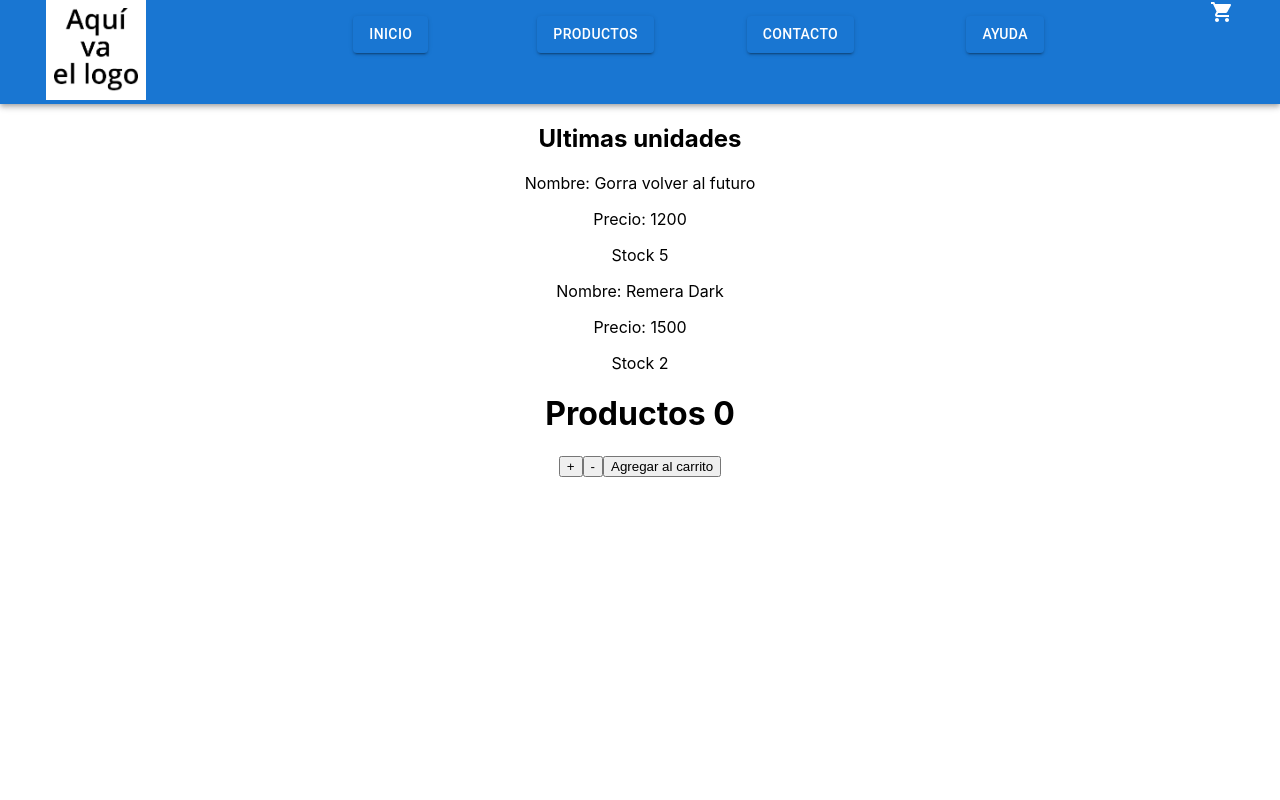
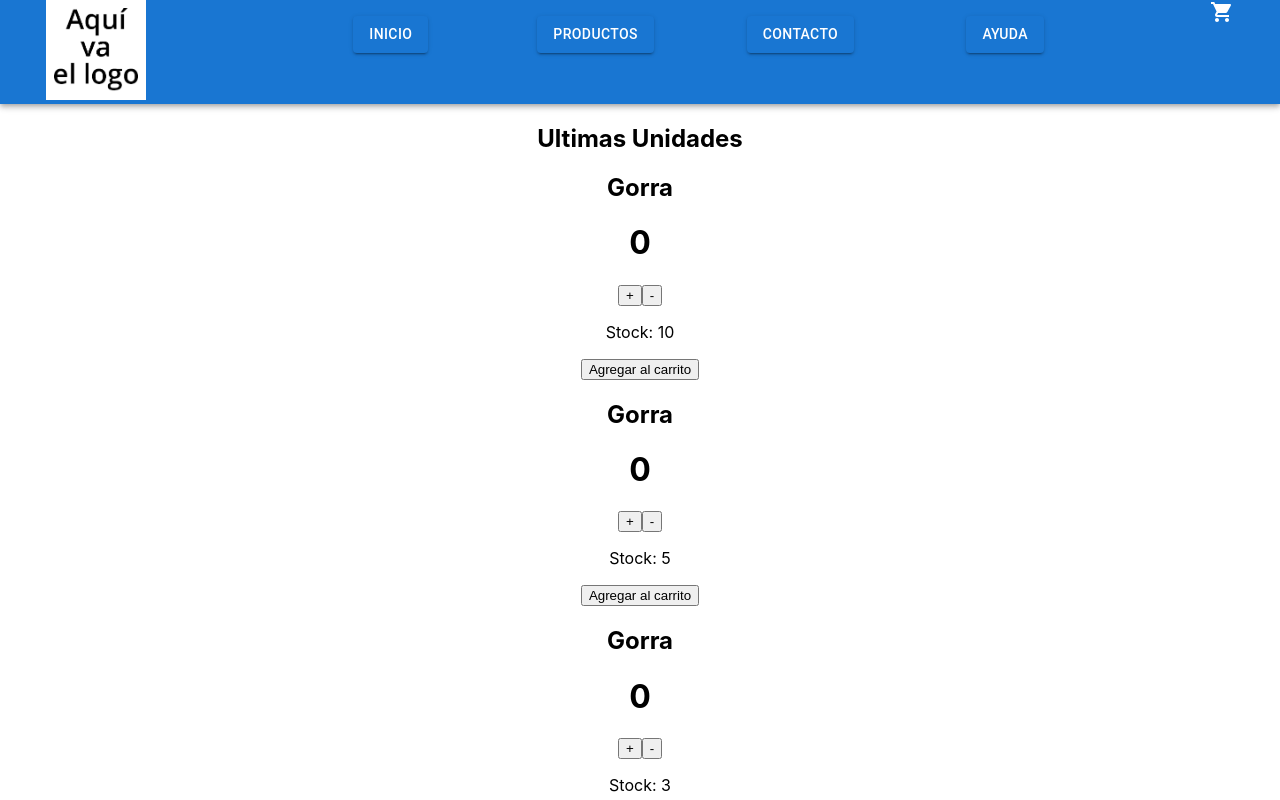
Before and after one commit to belchavez/E-commerce-personalizados, a React (Create React App) app: page / in a window 1280 px wide. Shown: the top 800 px of the page. Built offline with nearby package versions, Linux system fonts and the light colour scheme.

Commit message:
Desafio 5 actualizado

```diff
--- a/src/components/ItemCount/ItemCount.js
+++ b/src/components/ItemCount/ItemCount.js
@@ -1,26 +1,45 @@
 import React, { useState } from 'react';
 
-export default function ItemCount() {
+/*
+const Products = ({name,price}) =>{
 
-    const [click, setClick] = useState(0);
+  return(
+      <div>
+          <p>Nombre: {name}</p>
+          <p>Precio: {price}</p>
+
+      </div>
+  )
+}
+export default Products;*/
+
+export default function ItemCount({stock}) {
+
+    const [itemCount, setItemCount] = useState(0);
 
     const updateItem = () =>{
-        setClick(click + 1);
+      if (itemCount <stock){
+
+        setItemCount(itemCount + 1);
     }
+  }
     const removeItem = () => {
-        if (click >=1){
-        setClick(click - 1);
+        if (itemCount >=1){
+        setItemCount(itemCount - 1);
         }
 
     }
 
   return (
     <div>
-      <h1>Productos {click} </h1>
-
+      <h2>Gorra</h2>
+      <h1>{itemCount}</h1>
       <button onClick={updateItem}>+</button>
       <button onClick={removeItem}>-</button>
+      <p>Stock: {stock}</p>
       <button >Agregar al carrito</button>
+
+
 
 
     </div>
--- a/src/components/ItemListContainer/ItemListContainer.js
+++ b/src/components/ItemListContainer/ItemListContainer.js
@@ -1,30 +1,42 @@
-import Products from "../products/products"
+import ItemCount from "../ItemCount/ItemCount"
 const ItemListContainer = () =>{
     const dataproducts =[
 
         {
             name: "Gorra volver al futuro",
             price: 1200,
-            stock: 5,
+            stock:10
         },
         {
             name: "Remera Dark",
             price: 1500,
-            stock: 2,
+            stock:10
 
-        }
+        },
+        {
+            name: "Remera Dark",
+            price: 1500,
+            stock: 10
+
+        },
+        {
+            name: "Remera Dark",
+            price: 1500,
+            stock: 10
+
+        },
     ]
     return(
         <>
-            <h2> Ultimas unidades </h2>
-            {dataproducts.map((product) =>{
-                return(
-                    <Products name= {product.name} price= {product.price} stock={product.stock}/>
+        <h2>Ultimas Unidades</h2>
+        <ItemCount stock ={10}/>
+        <ItemCount stock ={5}/>
+        <ItemCount stock ={3}/>
+        <ItemCount stock ={2}/>
+        </>
 
-                )
-            })}
-        </>
     )
+
 }
 
 
--- a/src/components/products/products.js
+++ /dev/null
@@ -1,11 +0,0 @@
-const Products = ({name,price,stock}) =>{
-
-    return(
-        <div>
-            <p>Nombre: {name}</p>
-            <p>Precio: {price}</p>
-            <p>Stock {stock}</p>
-        </div>
-    )
-}
-export default Products;
```
